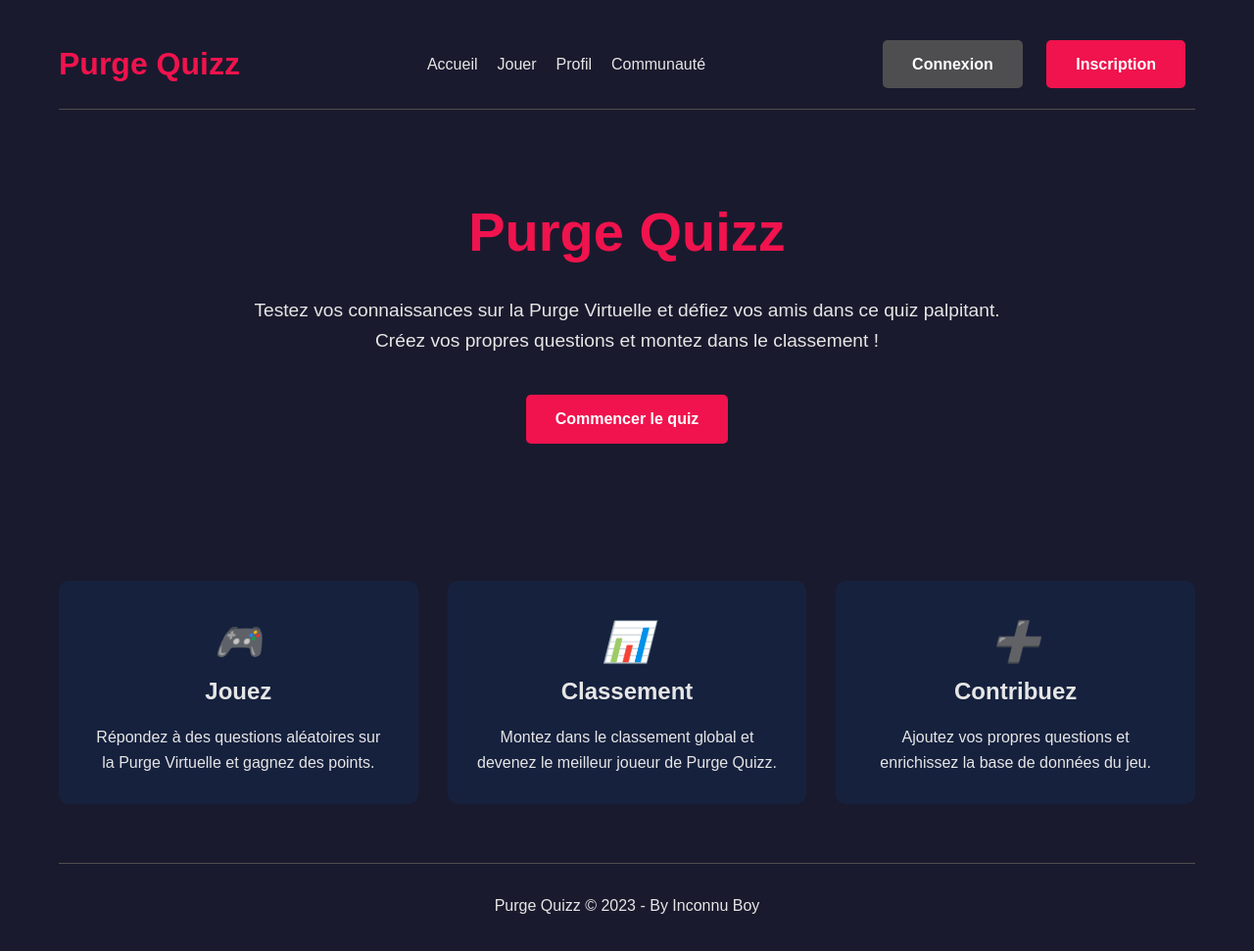
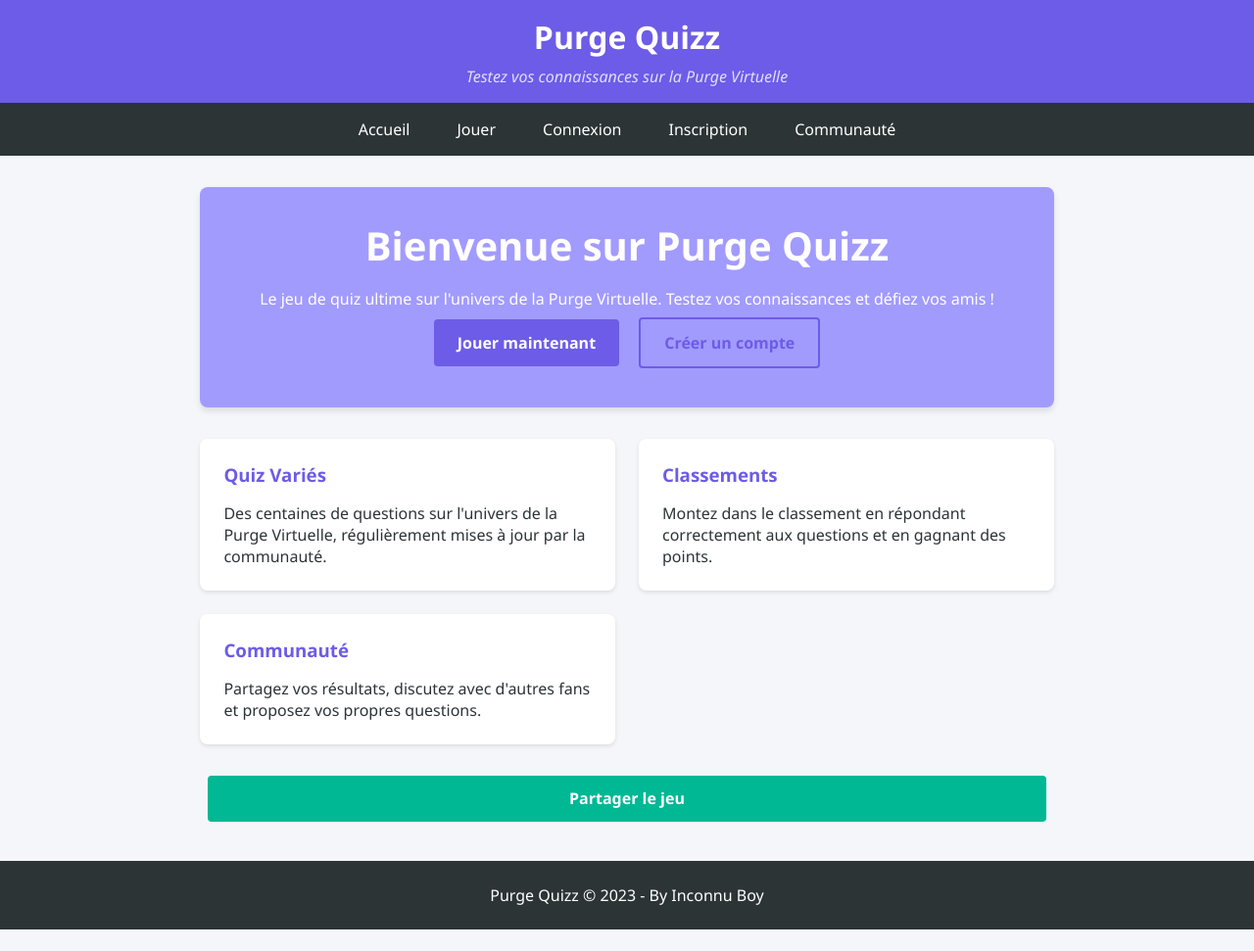
Before and after one commit to tech927/npm-z, a website: page frontend/index.html in a window 1280 px wide. Shown: the whole page at 98% size. After the commit the page ends 949 px from the top, so only its background shows below. Drawn offline with Linux system fonts and the light colour scheme.

Commit message:
Update index.html

```diff
--- a/frontend/index.html
+++ b/frontend/index.html
@@ -5,181 +5,240 @@
     <meta name="viewport" content="width=device-width, initial-scale=1.0">
     <title>Purge Quizz - Accueil</title>
     <style>
+        :root {
+            --primary: #6c5ce7;
+            --secondary: #a29bfe;
+            --dark: #2d3436;
+            --light: #f5f6fa;
+            --danger: #d63031;
+            --success: #00b894;
+        }
+
         * {
             margin: 0;
             padding: 0;
             box-sizing: border-box;
-            font-family: 'Arial', sans-serif;
+            font-family: 'Segoe UI', Tahoma, Geneva, Verdana, sans-serif;
         }
 
         body {
-            background-color: #1a1a2e;
-            color: #e6e6e6;
-            line-height: 1.6;
-        }
-
-        .container {
-            max-width: 1200px;
-            margin: 0 auto;
-            padding: 20px;
+            background-color: var(--light);
+            color: var(--dark);
+            min-height: 100vh;
+            display: flex;
+            flex-direction: column;
         }
 
         header {
-            display: flex;
-            justify-content: space-between;
-            align-items: center;
-            padding: 20px 0;
-            border-bottom: 1px solid #4e4e50;
+            background-color: var(--primary);
+            color: white;
+            padding: 1rem;
+            text-align: center;
+            box-shadow: 0 2px 10px rgba(0,0,0,0.1);
         }
 
         .logo {
             font-size: 2rem;
             font-weight: bold;
-            color: #f0134d;
+            margin-bottom: 0.5rem;
         }
 
-        nav ul {
-            display: flex;
-            list-style: none;
+        .tagline {
+            font-style: italic;
+            opacity: 0.8;
         }
 
-        nav ul li {
-            margin-left: 20px;
+        nav {
+            display: flex;
+            justify-content: center;
+            background-color: var(--dark);
+            padding: 0.5rem;
         }
 
-        nav ul li a {
-            color: #e6e6e6;
+        nav a {
+            color: white;
             text-decoration: none;
-            font-weight: 500;
-            transition: color 0.3s;
+            padding: 0.5rem 1rem;
+            margin: 0 0.5rem;
+            border-radius: 4px;
+            transition: background-color 0.3s;
         }
 
-        nav ul li a:hover {
-            color: #f0134d;
+        nav a:hover {
+            background-color: var(--primary);
+        }
+
+        .container {
+            max-width: 1200px;
+            margin: 2rem auto;
+            padding: 0 1rem;
+            flex: 1;
         }
 
         .hero {
+            background-color: var(--secondary);
+            color: white;
+            padding: 2rem;
+            border-radius: 8px;
             text-align: center;
-            padding: 80px 0;
+            margin-bottom: 2rem;
+            box-shadow: 0 4px 6px rgba(0,0,0,0.1);
         }
 
         .hero h1 {
-            font-size: 3.5rem;
-            margin-bottom: 20px;
-            color: #f0134d;
-        }
-
-        .hero p {
-            font-size: 1.2rem;
-            max-width: 800px;
-            margin: 0 auto 40px;
+            font-size: 2.5rem;
+            margin-bottom: 1rem;
         }
 
         .btn {
             display: inline-block;
-            background-color: #f0134d;
+            background-color: var(--primary);
             color: white;
-            padding: 12px 30px;
-            border-radius: 5px;
+            padding: 0.8rem 1.5rem;
+            border: none;
+            border-radius: 4px;
             text-decoration: none;
             font-weight: bold;
-            transition: background-color 0.3s;
+            cursor: pointer;
+            transition: transform 0.2s, box-shadow 0.2s;
+            margin: 0.5rem;
         }
 
         .btn:hover {
-            background-color: #d11245;
+            transform: translateY(-2px);
+            box-shadow: 0 4px 8px rgba(0,0,0,0.2);
+        }
+
+        .btn-outline {
+            background-color: transparent;
+            border: 2px solid var(--primary);
+            color: var(--primary);
         }
 
         .features {
             display: grid;
-            grid-template-columns: repeat(3, 1fr);
-            gap: 30px;
-            margin: 60px 0;
+            grid-template-columns: repeat(auto-fit, minmax(300px, 1fr));
+            gap: 1.5rem;
+            margin: 2rem 0;
         }
 
-        .feature {
-            background-color: #16213e;
-            padding: 30px;
-            border-radius: 10px;
-            text-align: center;
+        .feature-card {
+            background-color: white;
+            padding: 1.5rem;
+            border-radius: 8px;
+            box-shadow: 0 2px 4px rgba(0,0,0,0.1);
+            transition: transform 0.3s;
         }
 
-        .feature i {
-            font-size: 2.5rem;
-            color: #f0134d;
-            margin-bottom: 20px;
+        .feature-card:hover {
+            transform: translateY(-5px);
         }
 
-        .feature h3 {
-            margin-bottom: 15px;
-            font-size: 1.5rem;
+        .feature-card h3 {
+            color: var(--primary);
+            margin-bottom: 1rem;
         }
 
         footer {
+            background-color: var(--dark);
+            color: white;
             text-align: center;
-            padding: 30px 0;
-            border-top: 1px solid #4e4e50;
-            margin-top: 60px;
+            padding: 1.5rem;
+            margin-top: auto;
         }
 
-        .auth-buttons .btn {
-            margin: 0 10px;
+        .share-btn {
+            background-color: var(--success);
+            display: flex;
+            align-items: center;
+            justify-content: center;
+            gap: 0.5rem;
         }
 
-        .btn-secondary {
-            background-color: #4e4e50;
-        }
+        @media (max-width: 768px) {
+            nav {
+                flex-direction: column;
+                align-items: center;
+            }
 
-        .btn-secondary:hover {
-            background-color: #3e3e40;
+            nav a {
+                margin: 0.25rem 0;
+                width: 100%;
+                text-align: center;
+            }
+
+            .hero h1 {
+                font-size: 2rem;
+            }
         }
     </style>
 </head>
 <body>
+    <header>
+        <div class="logo">Purge Quizz</div>
+        <div class="tagline">Testez vos connaissances sur la Purge Virtuelle</div>
+    </header>
+
+    <nav>
+        <a href="index.html">Accueil</a>
+        <a href="quiz.html">Jouer</a>
+        <a href="login.html">Connexion</a>
+        <a href="register.html">Inscription</a>
+        <a href="comments.html">Communauté</a>
+    </nav>
+
     <div class="container">
-        <header>
-            <div class="logo">Purge Quizz</div>
-            <nav>
-                <ul>
-                    <li><a href="index.html">Accueil</a></li>
-                    <li><a href="quiz.html">Jouer</a></li>
-                    <li><a href="profile.html">Profil</a></li>
-                    <li><a href="comments.html">Communauté</a></li>
-                </ul>
-            </nav>
-            <div class="auth-buttons">
-                <a href="login.html" class="btn btn-secondary">Connexion</a>
-                <a href="register.html" class="btn">Inscription</a>
+        <section class="hero">
+            <h1>Bienvenue sur Purge Quizz</h1>
+            <p>Le jeu de quiz ultime sur l'univers de la Purge Virtuelle. Testez vos connaissances et défiez vos amis !</p>
+            <div>
+                <a href="quiz.html" class="btn">Jouer maintenant</a>
+                <a href="register.html" class="btn btn-outline">Créer un compte</a>
             </div>
-        </header>
-
-        <section class="hero">
-            <h1>Purge Quizz</h1>
-            <p>Testez vos connaissances sur la Purge Virtuelle et défiez vos amis dans ce quiz palpitant. Créez vos propres questions et montez dans le classement !</p>
-            <a href="quiz.html" class="btn">Commencer le quiz</a>
         </section>
 
         <section class="features">
-            <div class="feature">
-                <i>🎮</i>
-                <h3>Jouez</h3>
-                <p>Répondez à des questions aléatoires sur la Purge Virtuelle et gagnez des points.</p>
+            <div class="feature-card">
+                <h3>Quiz Variés</h3>
+                <p>Des centaines de questions sur l'univers de la Purge Virtuelle, régulièrement mises à jour par la communauté.</p>
             </div>
-            <div class="feature">
-                <i>📊</i>
-                <h3>Classement</h3>
-                <p>Montez dans le classement global et devenez le meilleur joueur de Purge Quizz.</p>
+            <div class="feature-card">
+                <h3>Classements</h3>
+                <p>Montez dans le classement en répondant correctement aux questions et en gagnant des points.</p>
             </div>
-            <div class="feature">
-                <i>➕</i>
-                <h3>Contribuez</h3>
-                <p>Ajoutez vos propres questions et enrichissez la base de données du jeu.</p>
+            <div class="feature-card">
+                <h3>Communauté</h3>
+                <p>Partagez vos résultats, discutez avec d'autres fans et proposez vos propres questions.</p>
             </div>
         </section>
 
-        <footer>
-            <p>Purge Quizz &copy; 2023 - By Inconnu Boy</p>
-        </footer>
+        <div style="text-align: center; margin-top: 2rem;">
+            <a href="#" class="btn share-btn" onclick="shareGame()">
+                <span>Partager le jeu</span>
+            </a>
+        </div>
     </div>
+
+    <footer>
+        <p>Purge Quizz &copy; 2023 - By Inconnu Boy</p>
+    </footer>
+
+    <script>
+        function shareGame() {
+            if (navigator.share) {
+                navigator.share({
+                    title: 'Purge Quizz',
+                    text: 'Viens jouer à Purge Quizz, le meilleur quiz sur la Purge Virtuelle!',
+                    url: window.location.href
+                })
+                .then(() => console.log('Partage réussi'))
+                .catch((error) => console.log('Erreur de partage:', error));
+            } else {
+                // Fallback pour les navigateurs qui ne supportent pas l'API de partage
+                const shareUrl = `https://wa.me/?text=Viens+jouer+à+Purge+Quizz+${encodeURIComponent(window.location.href)}`;
+                window.open(shareUrl, '_blank');
+            }
+        }
+    </script>
 </body>
 </html>
```
